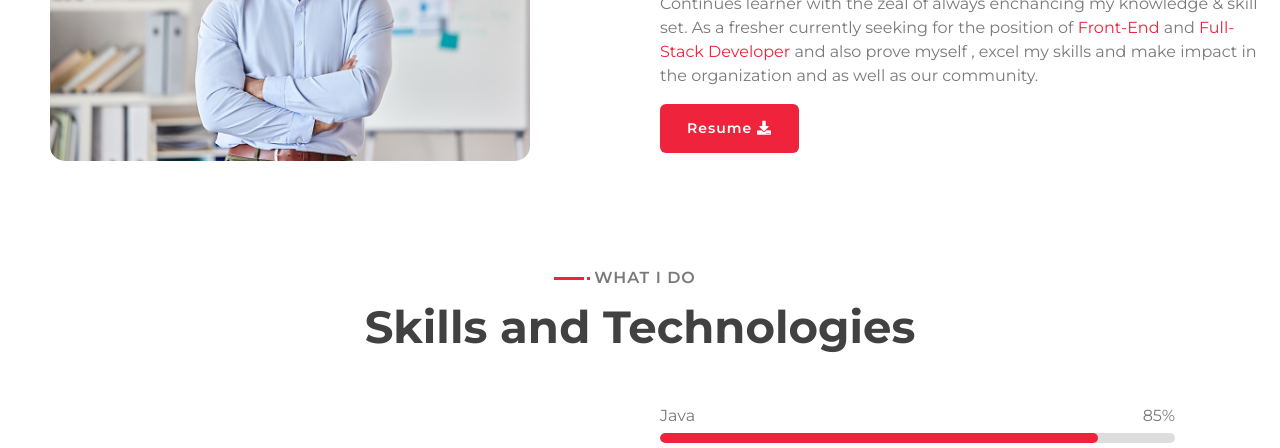
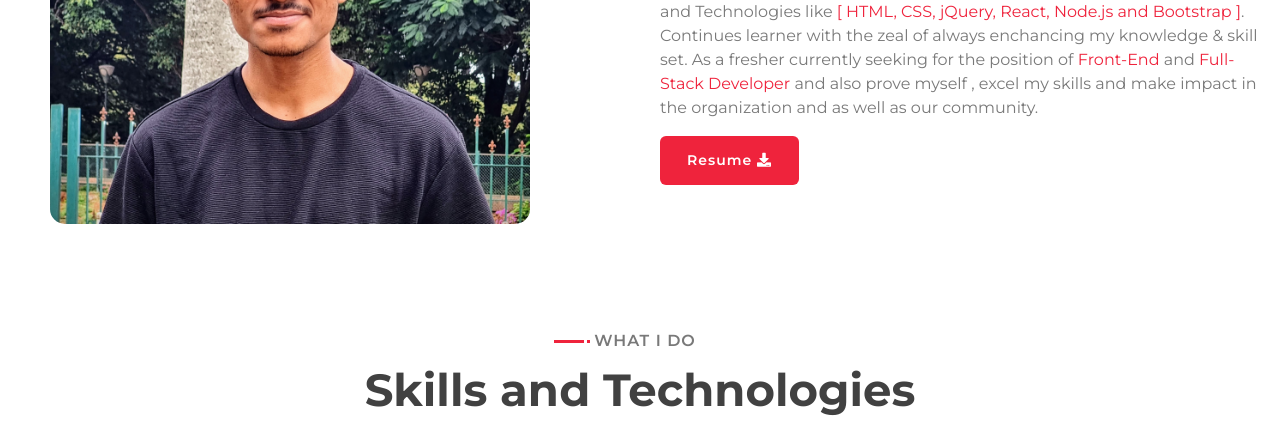
Before and after one commit to MShivakanth/Portfolio-1, a plain HTML site: page index.html in a window 1280 px wide. Shown: the part 652-1100 px from the top of the page. Drawn offline with nearby package versions, Linux system fonts and the light colour scheme.

Commit message:
Added Profile Photo

```diff
--- a/index.html
+++ b/index.html
@@ -96,7 +96,7 @@
                 <div class="row align-items-center">
                     <div class="col-lg-6">
                         <div class="about-img">
-                            <img src="img/aboutimg.jpg" alt="Image">
+                            <img src="img/Git-Photo.jpg" alt="Image">
                         </div>
                     </div>
                     <div class="col-lg-6">
```
Also changed, not shown: img/Git-Photo.jpg (added).
